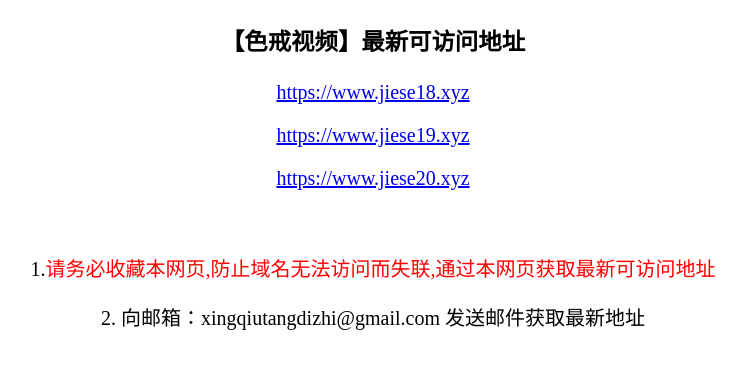
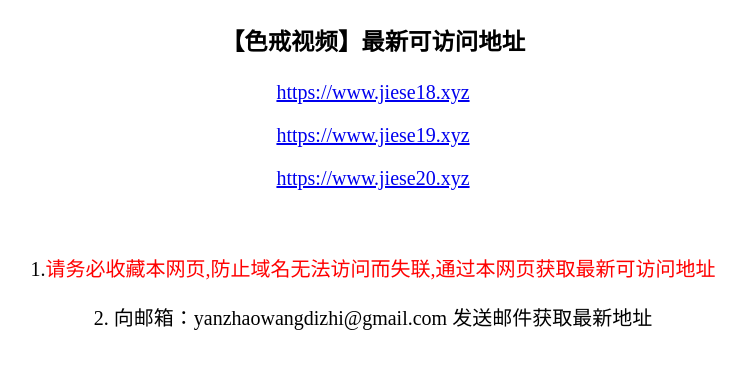
Before and after one commit to jackman00777/wangzhi, a plain HTML site: page index.html in a window 1280 px wide. Shown: the whole page, without its empty margins (267-1013 px from the left). Drawn offline with Linux system fonts and the light colour scheme.

Commit message:
Update index.html

```diff
--- a/index.html
+++ b/index.html
@@ -23,7 +23,7 @@
     1.<span style="color:#ff0000;">请务必收藏本网页,防止域名无法访问而失联,通过本网页获取最新可访问地址</span>
    </p>
    <p>
-    2. 向邮箱：xingqiutangdizhi@gmail.com  发送邮件获取最新地址
+    2. 向邮箱：yanzhaowangdizhi@gmail.com  发送邮件获取最新地址
    </p>
 </div>
 <div style="text-align:center;">
```
